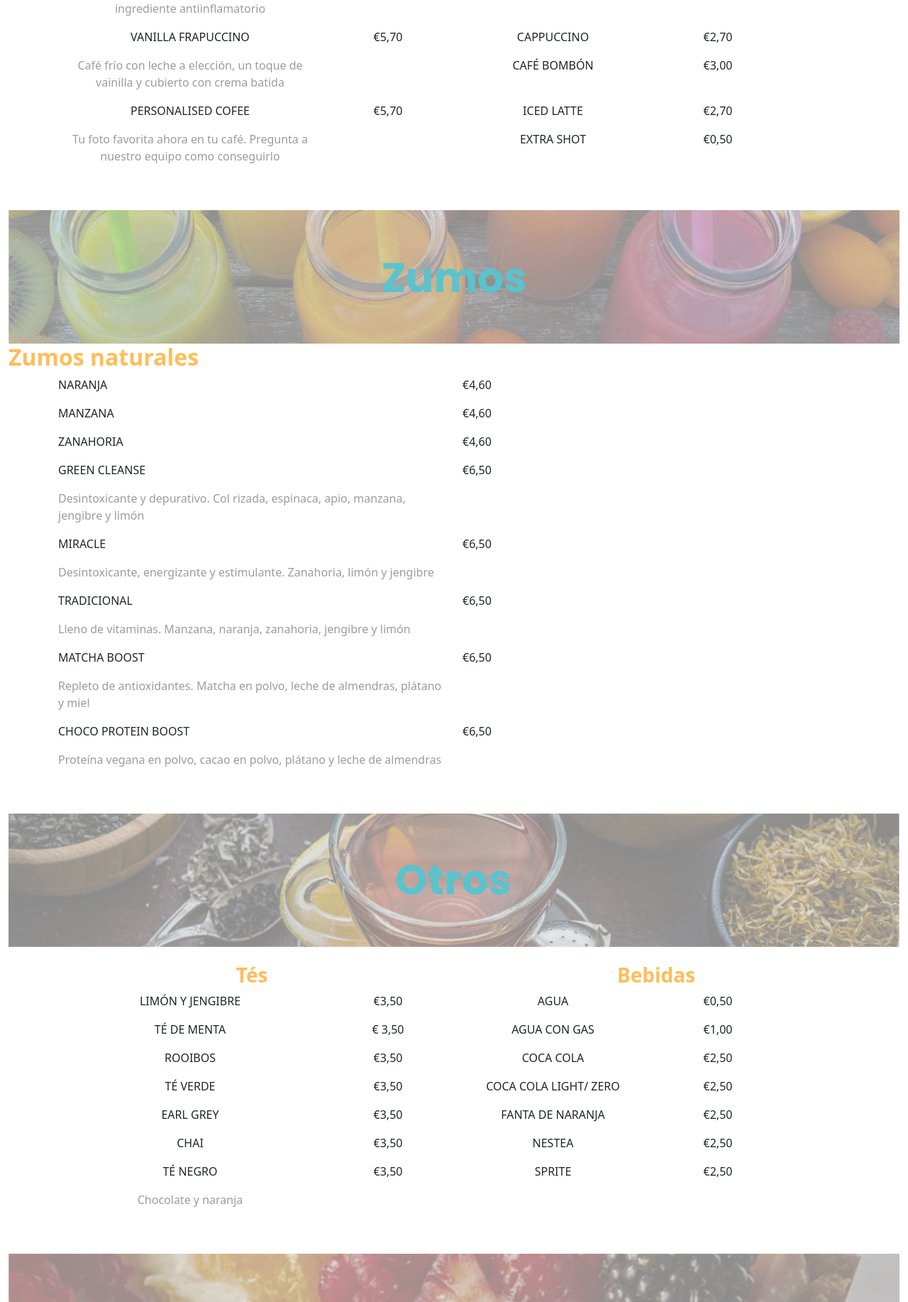
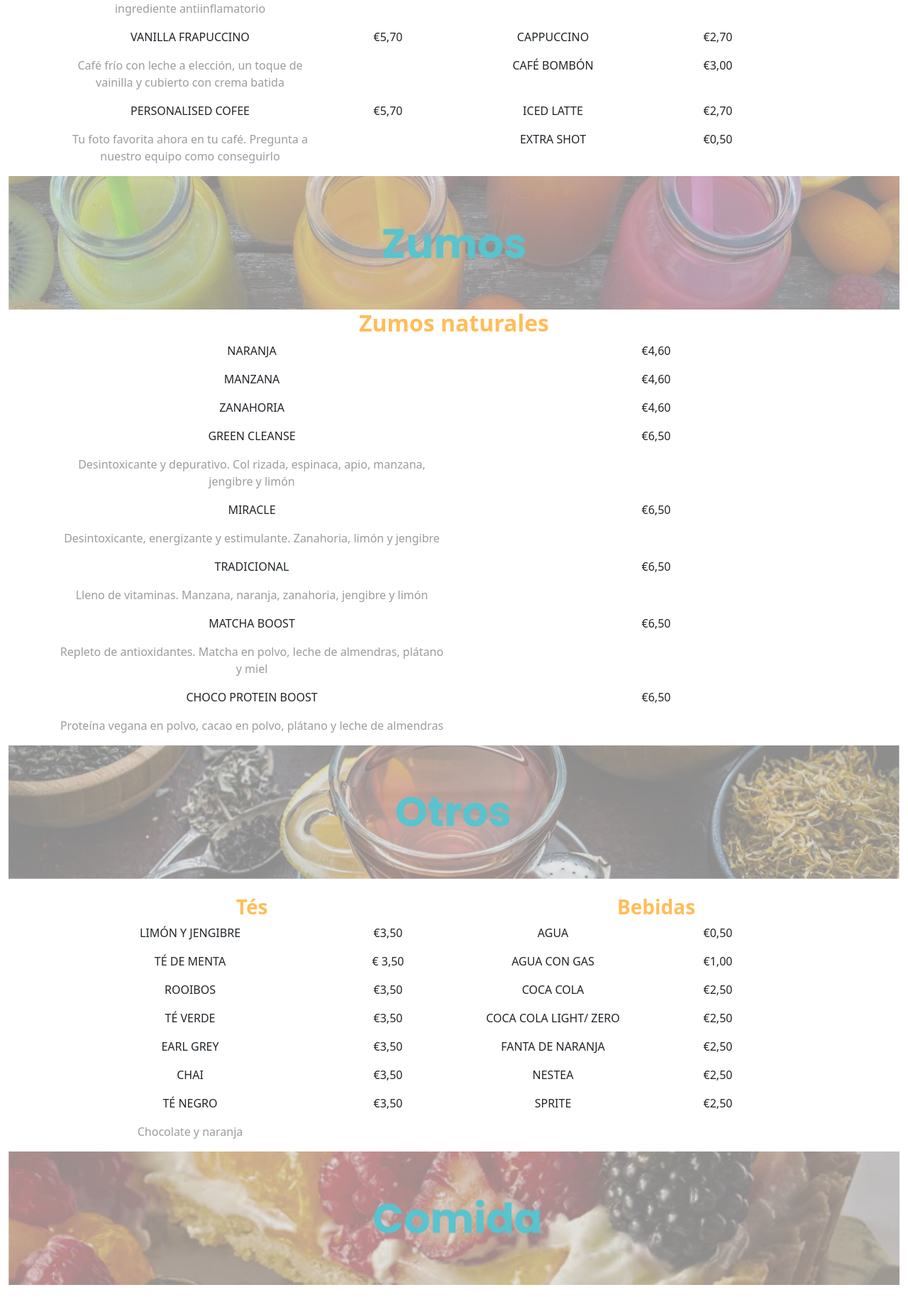
Before and after one commit to BelenAG3/tfg_php, a PHP site: page /html/menu.php in a window 1280 px wide. Shown: the part 882-2716 px from the top of the page at 71% size. Run offline with PHP 8.4, Linux system fonts and the light colour scheme.

Commit message:
Ultimos ajustes del proyecto

```diff
--- a/html/lista.php
+++ b/html/lista.php
@@ -62,7 +62,7 @@
 
                             <nav class="navbar navbar-expand-sm bg-light navbar-light">
                                 <!-- Se crea el boton para el colapso -->
-                                <a class="navbar-brand" href="../0_index.php" style="color: #59C3CE;">Inicio</a>
+                                <a class="navbar-brand" href="../index.php" style="color: #59C3CE;">Inicio</a>
                                 <button class="navbar-toggler" type="button" data-bs-toggle="collapse" data-bs-target="#menuppa2">
                                     Menú
                                 </button>
--- a/html/menu.php
+++ b/html/menu.php
@@ -5,7 +5,7 @@ include '../conexion.php';
 <html>
     <head>
         <meta charset="UTF-8">
-        <title>bootstrap - introducción</title>
+        <title>Pawffé</title>
 
         <meta name="robots" content="noindex, nofollow">
         <meta name="title" content=" ">
@@ -274,7 +274,7 @@ include '../conexion.php';
             </div>
         </div>
 
-        <br></br>
+
 
         <div class="container-fluid">
             <div class="row">
@@ -284,11 +284,10 @@ include '../conexion.php';
             </div>
         </div>
 
-        <div class= "container-fluid">
+        <div class= "container-fluid" style=" text-align: center;">
             <div class="row">
                 <div class="col-fluid">
-                    <h2 style="color: #FFBD59;"><b>Zumos naturales</b></h2>
-
+                            <h2 style="color: #FFBD59; text-aling:center"><b>Zumos naturales</b></h2>
                     <div class="container-sm ">
                         <div class="row">
                             <div class="col-sm-6">
@@ -385,7 +384,7 @@ include '../conexion.php';
                 </div>
             </div>
         </div>
-       <br></br>
+
         <div class="container-fluid">
             <div class="row">
                 <div class="col-fluid">
@@ -523,7 +522,7 @@ include '../conexion.php';
                 </div>
             </div>
         </div>
-        <br></br>
+
         <div class="container-fluid">
             <div class="row">
                 <div class="col-fluid">
@@ -642,10 +641,10 @@ include '../conexion.php';
                     </div>
                 </div>
                 <div class="row">
-                    <div class="col-sm-6">
+                    <div class="col-sm-4">
                         <p>COOKIE DE CHOCOLATE</p>
                     </div>
-                    <div class="col-sm-6">
+                    <div class="col-sm-2">
                         <p>1,75</p>
                     </div>
                 </div>
@@ -659,9 +658,9 @@ include '../conexion.php';
                     </div>
                 </div>
             </div>
-        <br></br>
 
-        <div class="container-fluid" style="background-color: #59C3CE; padding-top: 2%;">
+
+            <div class="container-fluid" style="background-color: #59C3CE; padding-top: 2%;">
             <div class="row">
                 <div class="col-12 col-sm-6 horario">
                     <h2><n>Horario:</n></h2>
--- a/html/reservar.php
+++ b/html/reservar.php
@@ -195,7 +195,7 @@ include '../conexion.php';
             <div class="container-sm">
                 <div class="row">
                     <div class="col-sm-6">
-                        <INPUT TYPE="submit" NAME="accion" VALUE="Reervar" class="btn btn-primary" style="background-color: #FFBD59">
+                        <INPUT TYPE="submit" NAME="accion" VALUE="Reservar" class="btn btn-primary" style="background-color: #FFBD59">
                     </div>
                     <!--<div class="col-sm-6">
                         <input type="checkbox" name="minusválido" value="">Para poder continuar debes aceptar los términos y condiciones. Puedes leer la política de devolución y cancelación completa en este ENLACE<br><br>
```
